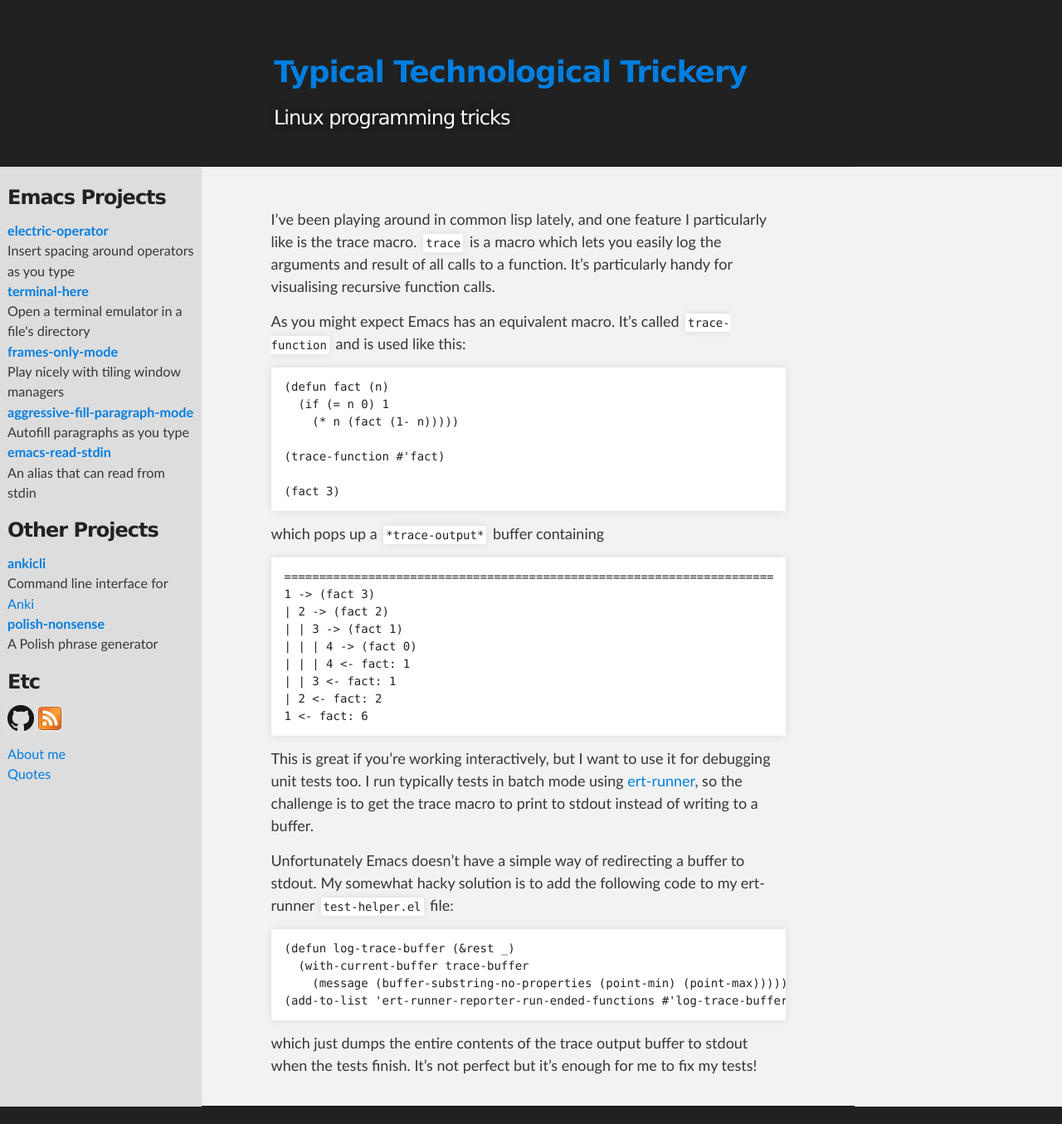
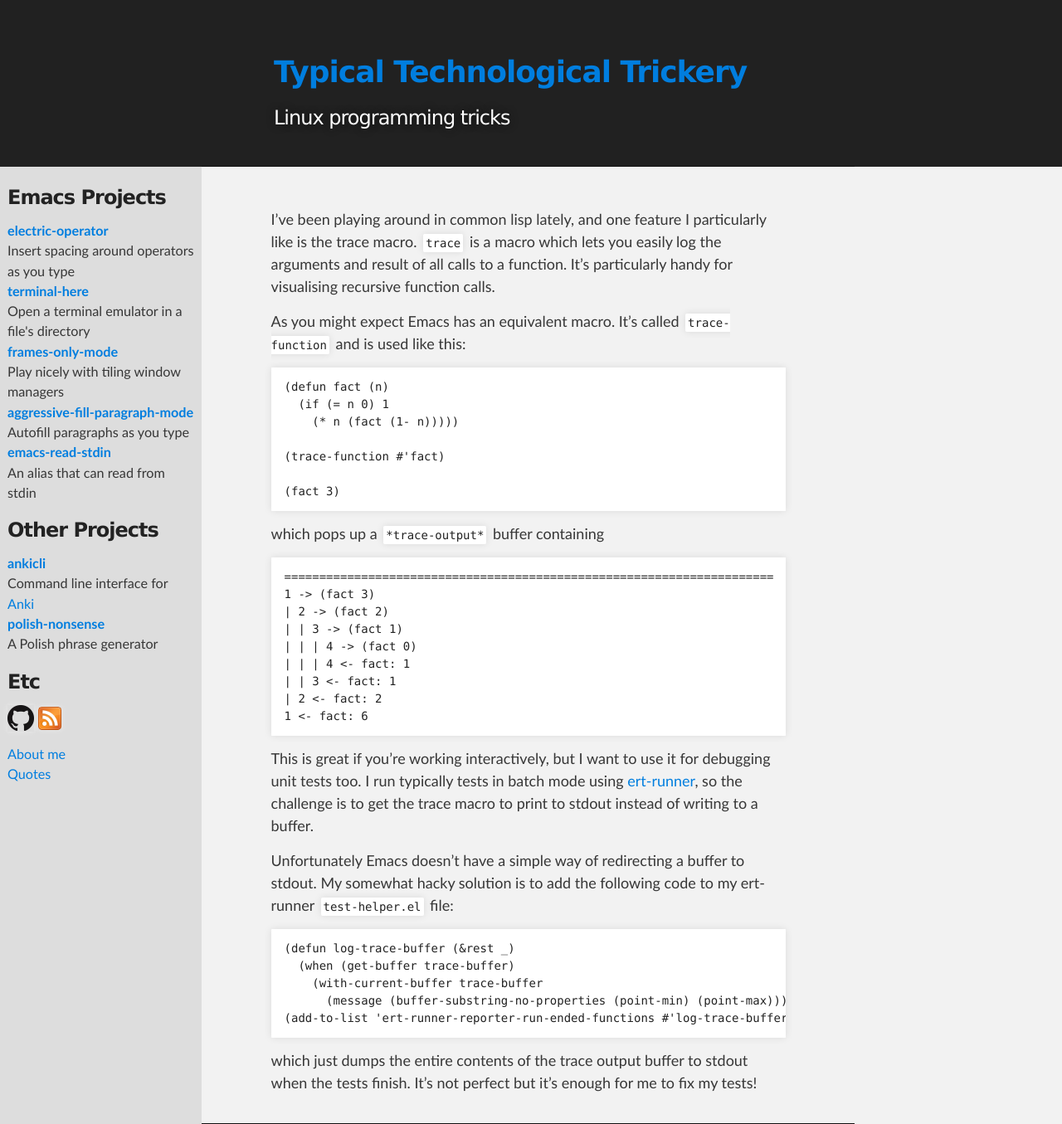
Before and after one commit to davidshepherd7/blog, a Jekyll site: the page built from _posts/2018-03-30-emacs-tracing-functions.md, in a window 1280 px wide. Shown: the whole page at 83% size. Built offline with Jekyll 4.4.1, drawn with Linux system fonts in a browser that asks for light colours; before the commit the page ends 1334 px from its top, so only the background shows below that.

Commit message:
Fix log-trace-buffer failing when no traces are done

````diff
--- a/_posts/2018-03-30-emacs-tracing-functions.md
+++ b/_posts/2018-03-30-emacs-tracing-functions.md
@@ -47,8 +47,9 @@ My somewhat hacky solution is to add the following code to my ert-runner
 
 ```
 (defun log-trace-buffer (&rest _)
-  (with-current-buffer trace-buffer
-    (message (buffer-substring-no-properties (point-min) (point-max)))))
+  (when (get-buffer trace-buffer)
+    (with-current-buffer trace-buffer
+      (message (buffer-substring-no-properties (point-min) (point-max))))))
 (add-to-list 'ert-runner-reporter-run-ended-functions #'log-trace-buffer)
 ```
 
````
